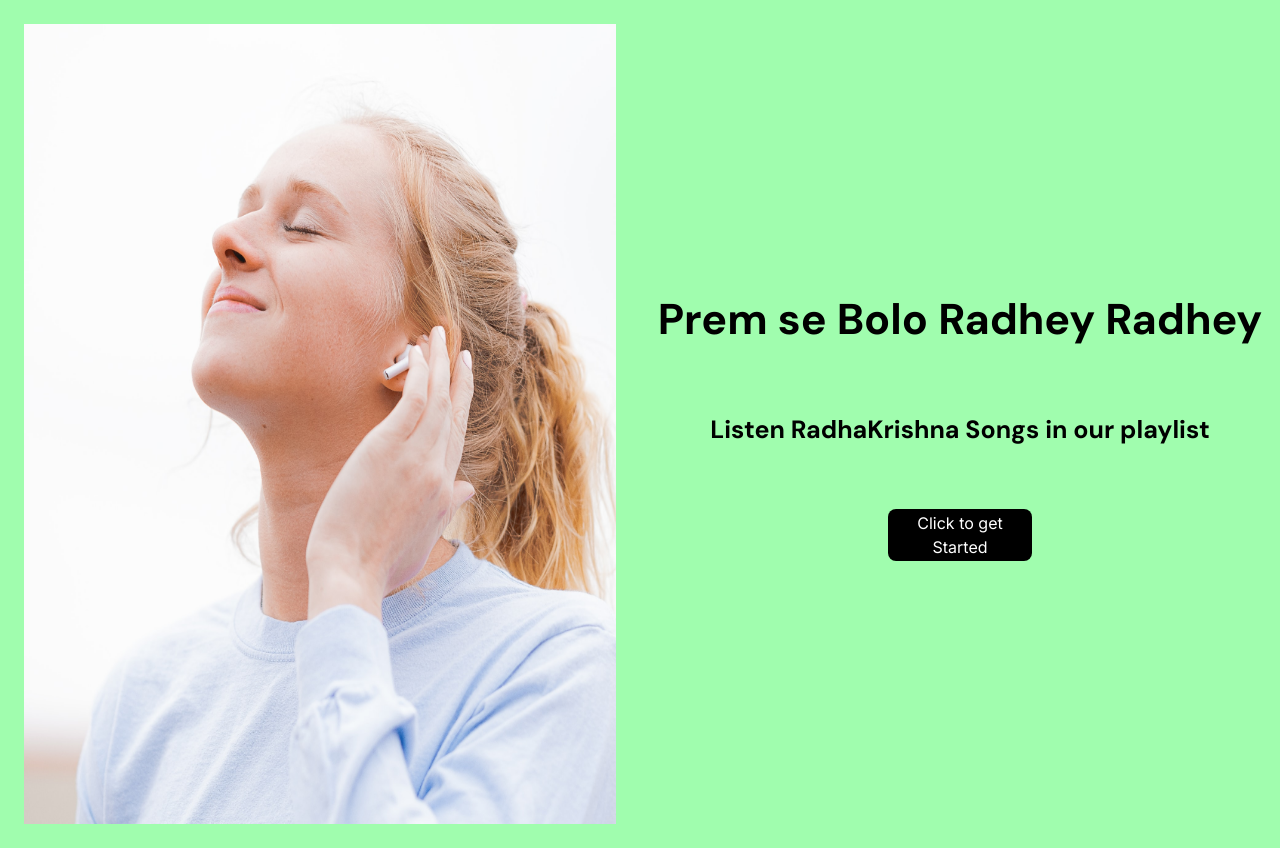
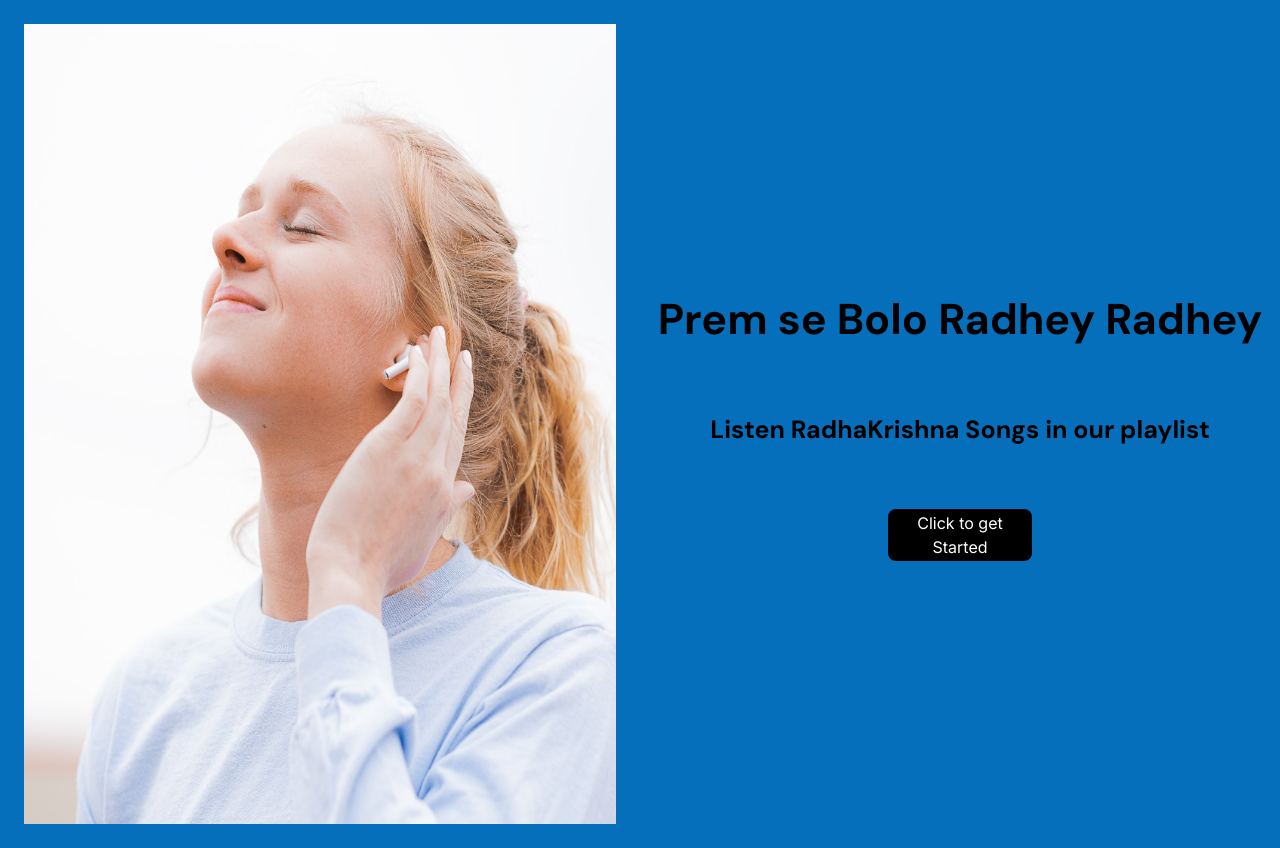
Before and after one commit to anemchandu/music-player, a Next.js app: page / in a window 1280 px wide. Built offline with nearby package versions, Linux system fonts and the light colour scheme.

Commit message:
Update page.js
updated

```diff
--- a/app/page.js
+++ b/app/page.js
@@ -7,7 +7,7 @@ export const metadata = {
 
 export default function Home() {
   return (
-    <main className="flex-col md:flex-row flex h-auto w-auto bg-[#A0FDAE] justify-center items-center ">
+    <main className="flex-col md:flex-row flex h-auto w-auto bg-[#056fbc] justify-center items-center ">
       <div className="md:p-6 w-1/2">
         <img src="/landing.png" className="md:h-screen w-full" />
       </div>
```
